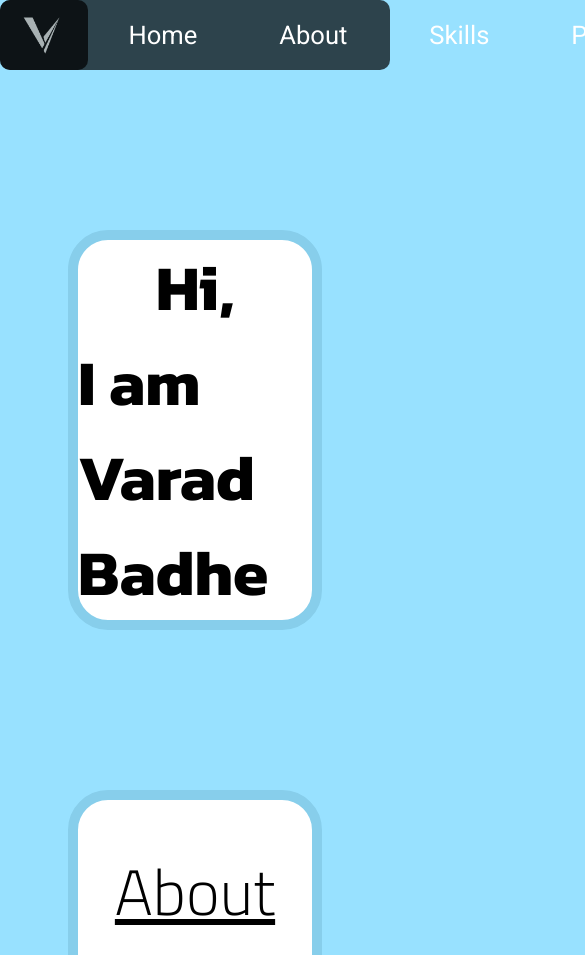
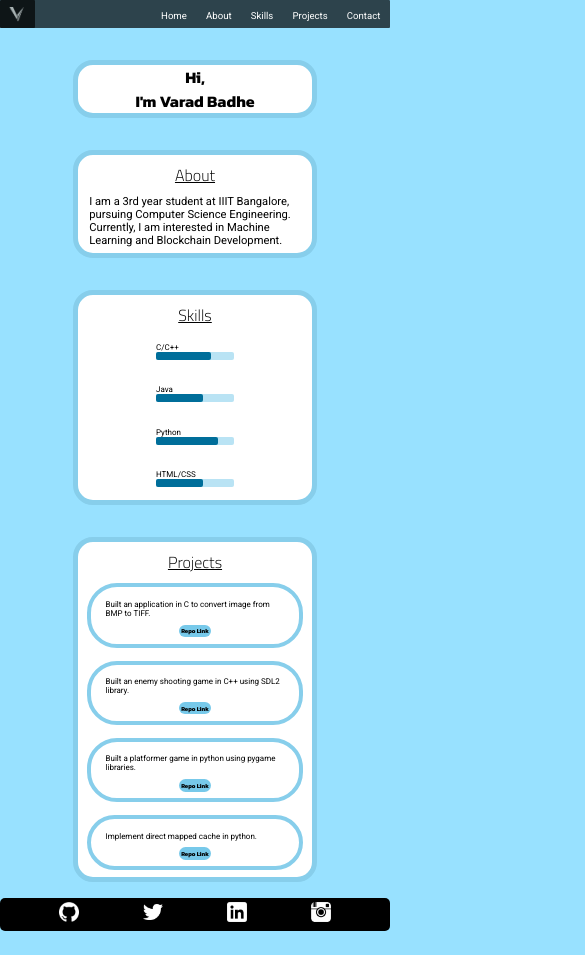
Before and after one commit to Varad0014/varad1400.github.io, a plain HTML site: page index.html in a window 390 px wide. Shown: the top 955 px of the page, 585 px wide, since content can reach past the window. After the commit the page ends 931 px from the top, so only its background shows below. Drawn offline with Linux system fonts and the light colour scheme.

Commit message:
responsiveness added to website

```diff
--- a/index.html
+++ b/index.html
@@ -30,7 +30,7 @@
     </div>
     <div class="sections" id="intro-section">
         <div class="intro-items" id="hi">Hi,</div>
-        <div class="intro-items" id="name">I am Varad Badhe</div>
+        <div class="intro-items" id="name">I'm Varad Badhe</div>
     </div>
     <div class="sections" id="about-section">
         <div class="section-title" id="about-title">
--- a/style.css
+++ b/style.css
@@ -14,6 +14,8 @@ body
 }
 .navbar
 {
+    position: sticky;
+    top: 0px;
     display: flex;
     justify-content: space-between;
     background-color: rgba(0, 0, 0, 0.7);
@@ -165,3 +167,175 @@ body
     padding: 0.5em 0.5em;
     width: 40px;
 }
+
+@media (max-width: 900px)
+{
+    .navbar
+    {
+        height: 40px;
+    }
+    .logo-img{
+        height: 40px;
+    }
+    .menu li a
+    {
+        font-size: 1em;
+        padding: 0.6em 1em;
+    }
+    .sections
+    {
+        margin-top: 4em;
+        border: 10px solid skyblue;
+        border-radius: 40px;
+    }
+    .intro-items{
+        font-size: 2em;
+    }
+    .section-title
+    {
+        margin-top: 0.3em;
+        font-size: 2em;
+
+    }
+    #about-content
+    {
+        font-size: 1em;
+        padding: 0.5em 1em;
+    }
+    .skill{
+        width: 20vw;
+        padding: 1em 1em;
+    }
+    .skill-name
+    {
+        font-size: 1em;
+    }
+
+    .skill-bar
+    {
+        border-radius: 2px;
+        height: 12px;
+    }
+
+    .skill-per
+    {
+        border-radius: 2px;
+        height: 12px;
+    }
+    .project
+    {
+        margin: 0.4em 0.5em;
+        padding: 0.4em;
+    }
+    .about-project
+    {
+
+        font-size: 1em;
+        padding: 0.8em 1em 0.8em 1em;
+    }
+    .repo-link-btn a
+    {
+        padding: 0.4em;
+        font-size: 0.6em;
+        font-family: 'Kanit', sans-serif;
+        border-radius: 10px;
+    }
+    .logo-button img
+    {
+        padding: 0.3em 0.3em;
+        width: 20px;
+    }
+}
+
+@media (max-width: 480px)
+{
+    .navbar
+    {
+        border-radius: 1px;
+        height: 28px;
+    }
+    .logo-img{
+        border-radius: 1px;
+        height: 28px;
+    }
+
+    .menu li a
+    {
+        border-radius: 1px;
+        font-size: 0.6em;
+        padding: 0.7em 1em;
+    }
+    .menu li a:hover
+    {
+        border-radius: 1px;
+    }
+    .sections
+    {
+        margin-top: 2em;
+        border: 5px solid skyblue;
+        border-radius: 20px;
+    }
+    .intro-items{
+        font-size: 1em;
+    }
+    .section-title
+    {
+        margin-top: 0.3em;
+        font-size: 1em;
+
+    }
+    #about-content
+    {
+        font-size: 0.7em;
+        padding: 0.5em 1em;
+    }
+    .skill{
+        width: 20vw;
+        padding: 0.8em 0.8em;
+    }
+    .skill-name
+    {
+        font-size: 0.5em;
+    }
+
+    .skill-bar
+    {
+        border-radius: 2px;
+        height: 8px;
+    }
+
+    .skill-per
+    {
+        border-radius: 2px;
+        height: 8px;
+    }
+    .project
+    {
+        margin: 0.4em 0.5em;
+        padding: 0.4em;
+    }
+    .about-project
+    {
+
+        font-size: 0.5em;
+        padding: 0.8em 1em 0.8em 1em;
+    }
+    .repo-link-btn a
+    {
+        padding: 0.4em;
+        font-size: 0.3em;
+        font-family: 'Kanit', sans-serif;
+        border-radius: 10px;
+    }
+    .logo-button img
+    {
+        padding: 0.3em 0.3em;
+        width: 20px;
+    }
+    #contact-section
+    {
+        margin-top: 1em;
+        border-radius: 5px;
+    }
+
+}
```
